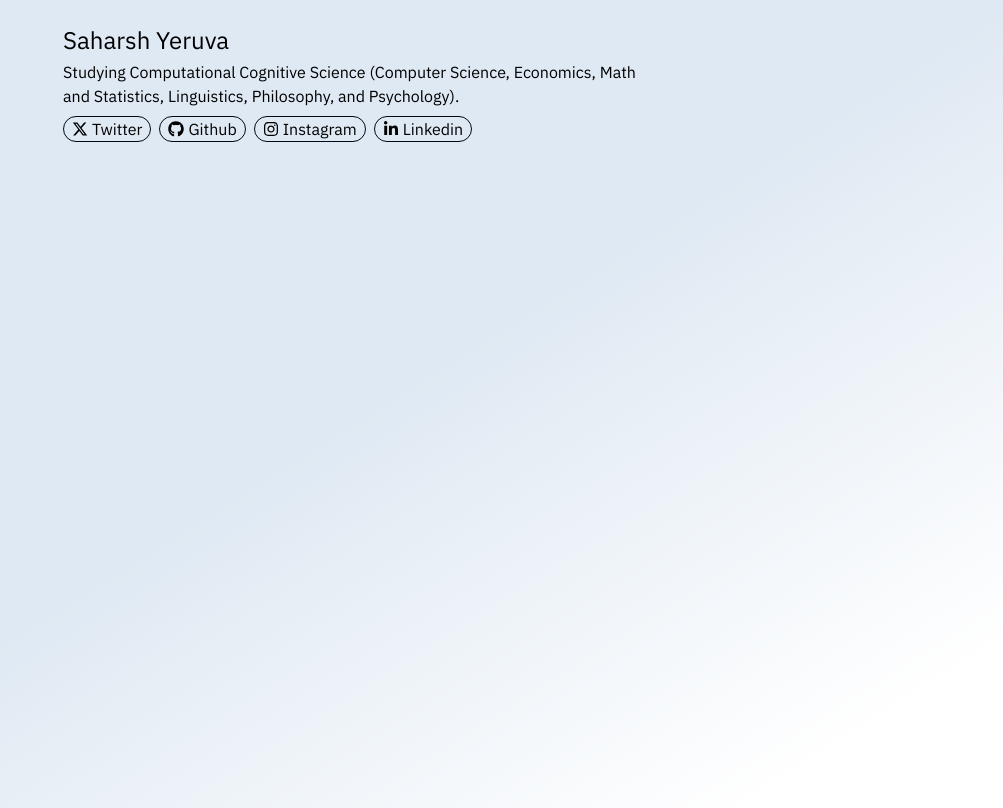
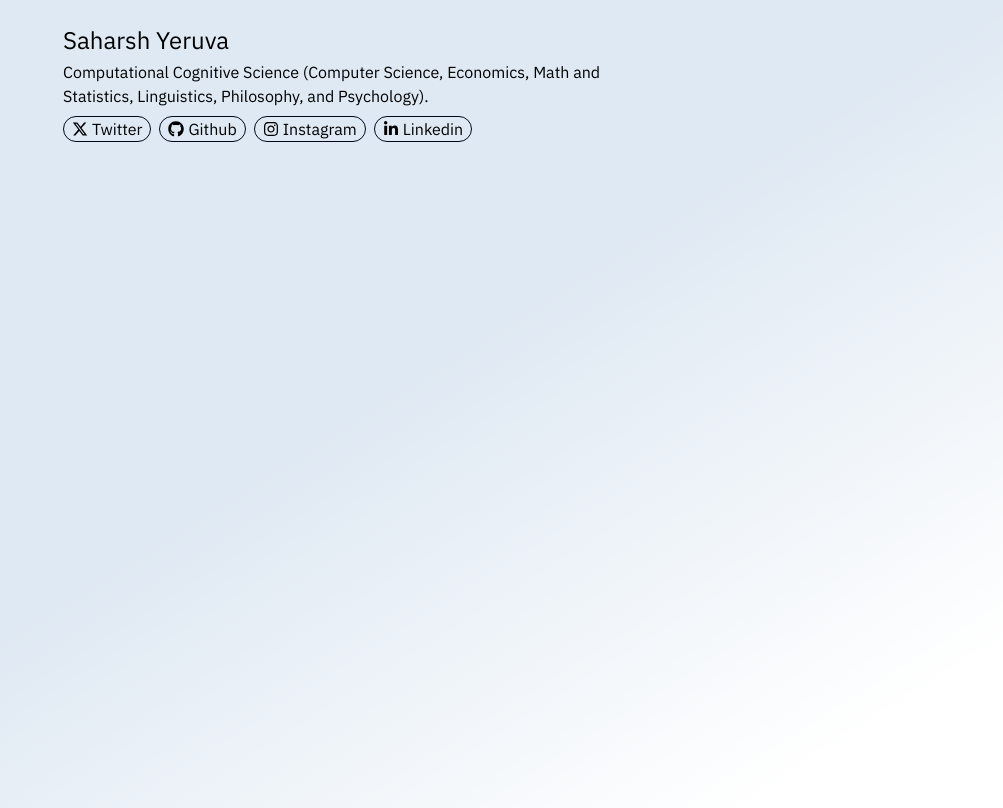
Before and after one commit to saharshxyz/site, a Next.js app: page / in a window 1280 px wide. Shown: the whole page, without its empty margins (277-1280 px from the left). Built offline with nearby package versions, Linux system fonts and the light colour scheme.

Commit message:
copy: remove "studying"

```diff
--- a/app/page.tsx
+++ b/app/page.tsx
@@ -20,7 +20,7 @@ export default function Home() {
     <main>
       <h1>Saharsh Yeruva</h1>
       <p>
-        Studying Computational Cognitive Science (Computer Science, Economics, Math and
+        Computational Cognitive Science (Computer Science, Economics, Math and
         Statistics, Linguistics, Philosophy, and Psychology).
       </p>
       <ul className="mt-2 flex flex-wrap gap-2">
```
